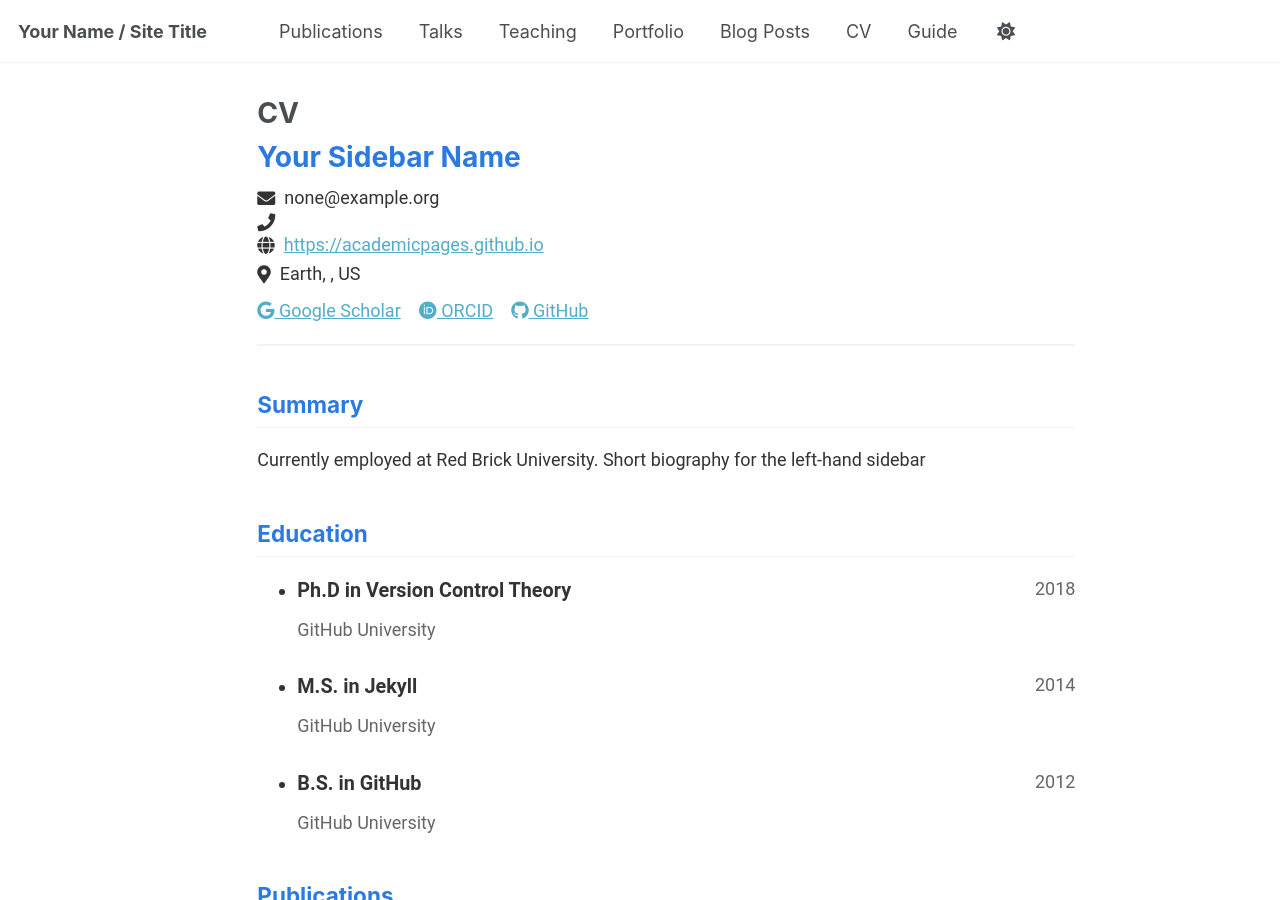
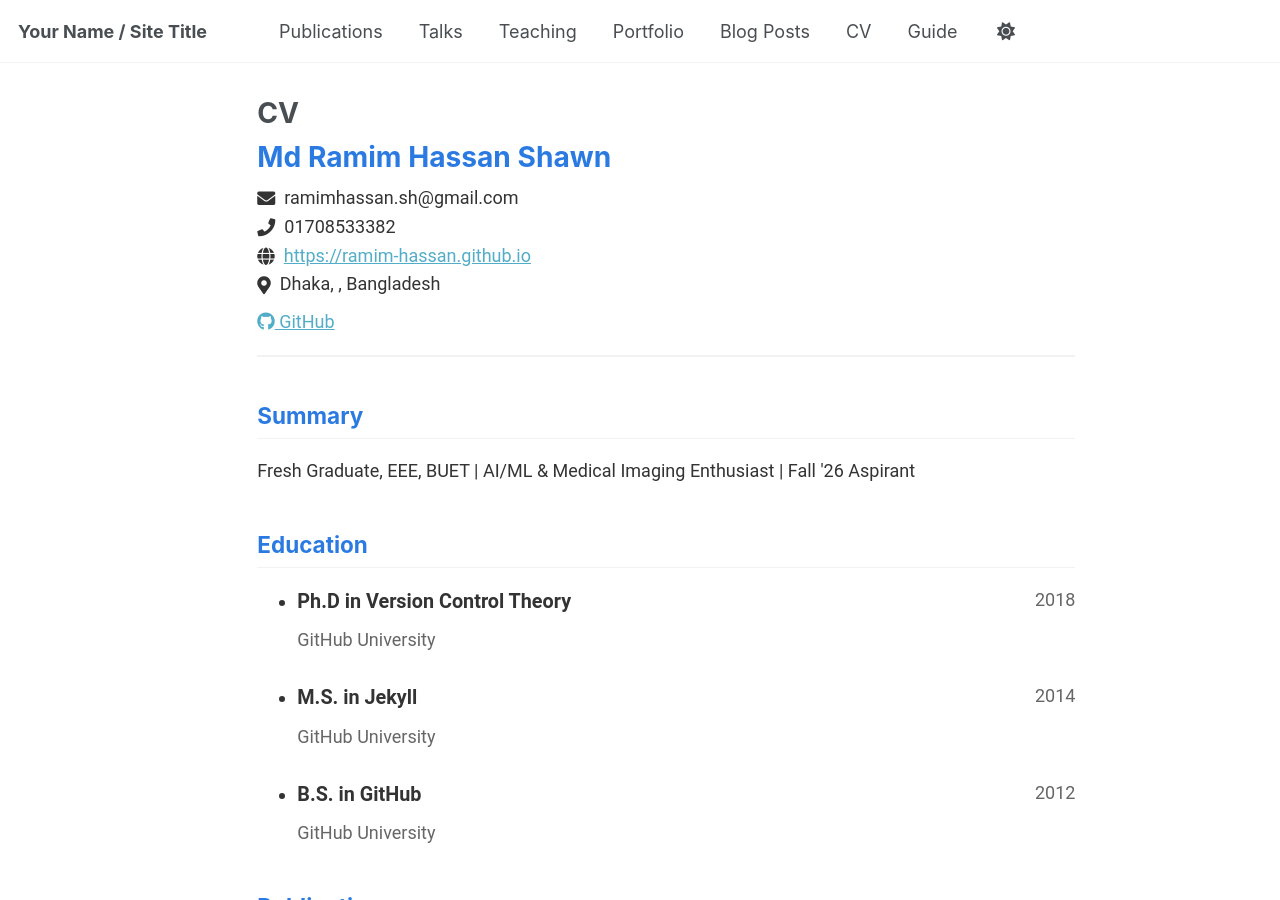
Before and after one commit to ramim-hassan/ramim-hassan.github.io, a Jekyll site: the page built from _pages/cv-json.md, in a window 1280 px wide and 900 px high. Built offline with Jekyll 4.4.1, drawn with Linux system fonts in a browser that asks for light colours; a script that is not in the unit is left out.

Commit message:
Update cv.json

```diff
--- a/_data/cv.json
+++ b/_data/cv.json
@@ -1,32 +1,22 @@
 {
   "basics": {
-    "name": "Your Sidebar Name",
-    "email": "none@example.org",
-    "phone": "",
-    "website": "https://academicpages.github.io",
-    "summary": "Currently employed at Red Brick University. Short biography for the left-hand sidebar",
+    "name": "Md Ramim Hassan Shawn",
+    "email": "ramimhassan.sh@gmail.com",
+    "phone": "01708533382",
+    "website": "https://ramim-hassan.github.io",
+    "summary": "Fresh Graduate, EEE, BUET | AI/ML & Medical Imaging Enthusiast | Fall '26 Aspirant",
     "location": {
       "address": "",
       "postalCode": "",
-      "city": "Earth",
-      "countryCode": "US",
+      "city": "Dhaka",
+      "countryCode": "Bangladesh",
       "region": ""
     },
     "profiles": [
       {
-        "network": "Google Scholar",
-        "username": "",
-        "url": "https://scholar.google.com/citations?user=PS_CX0AAAAAJ"
-      },
-      {
-        "network": "ORCID",
-        "username": "",
-        "url": "http://orcid.org/yourorcidurl"
-      },
-      {
         "network": "GitHub",
-        "username": "academicpages",
-        "url": "https://github.com/academicpages"
+        "username": "ramimhasan02",
+        "url": "https://github.com/ramimhasan02"
       }
     ]
   },
```
